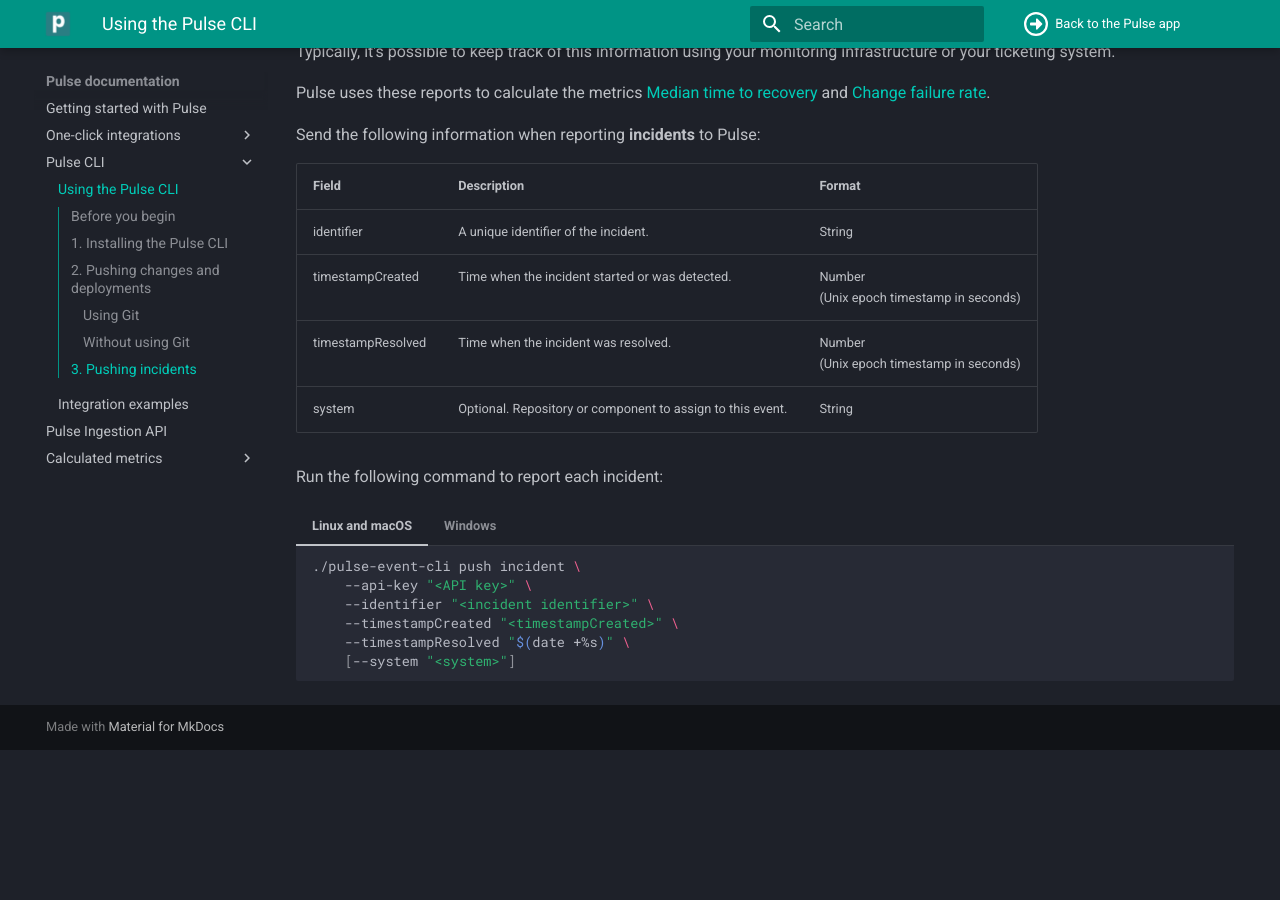
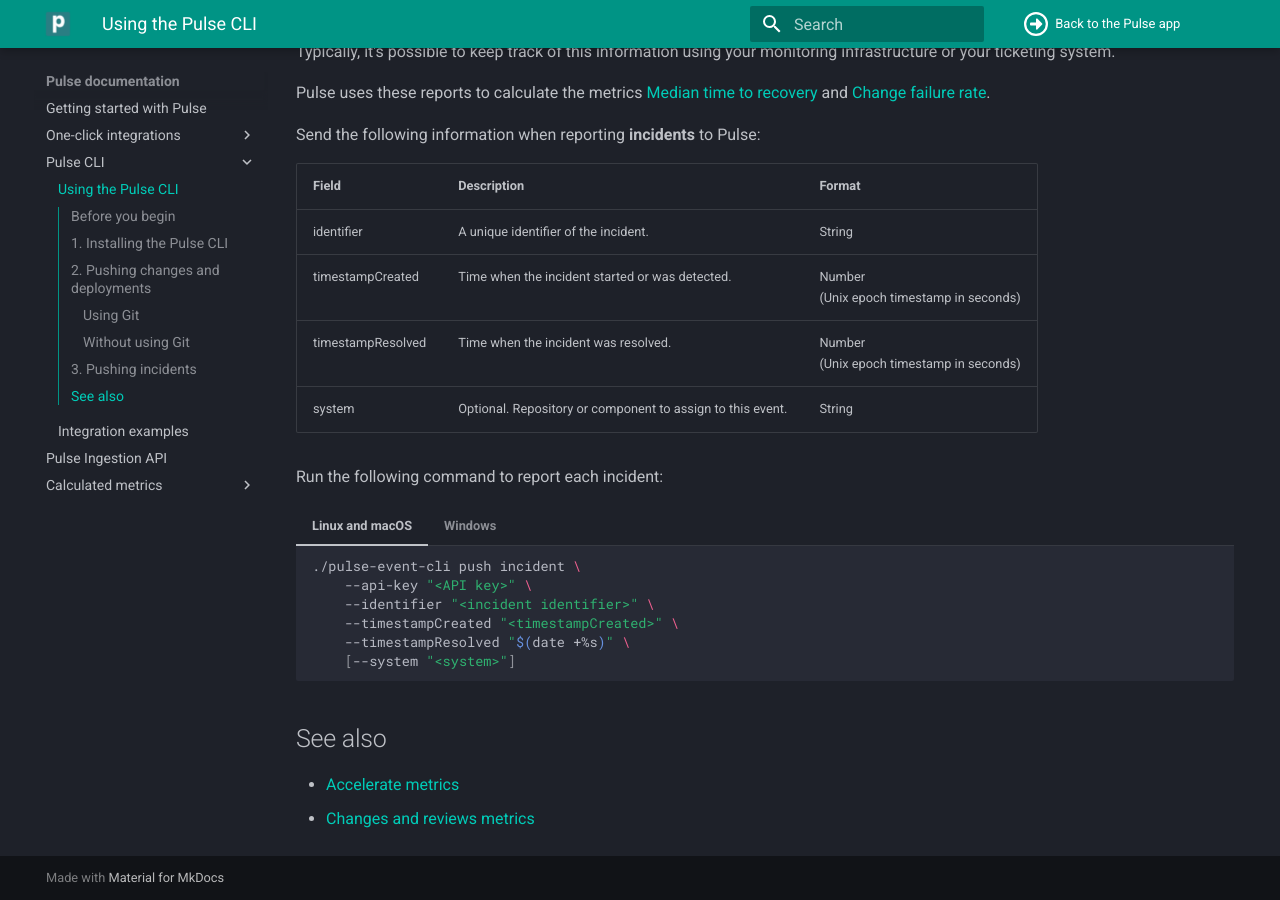
Before and after one commit to codacy/pulse-user-docs, an MkDocs documentation site: the page built from docs/cli/cli.md, in a window 1280 px wide and 900 px high, scrolled down 4444 px. Built offline with MkDocs 1.6.1 and Material for MkDocs 9.7.7, drawn with Linux system fonts in a browser that asks for light colours; before the commit the page ends 5194 px from its top, so only the background shows below that.

Commit message:
feature: Add See also links to integration pages

````diff
--- a/docs/cli/cli.md
+++ b/docs/cli/cli.md
@@ -253,3 +253,8 @@
         --timestampResolved "<timestampResolved>" \
         [--system "<system>"]
     ```
+
+## See also
+
+-   [Accelerate metrics](../metrics/accelerate.md)
+-   [Changes and reviews metrics](../metrics/accelerate-changes.md)
--- a/docs/one-click-integrations/pagerduty-integration.md
+++ b/docs/one-click-integrations/pagerduty-integration.md
@@ -49,3 +49,7 @@
     <td>Median time to recover and Change failure rate on the <a href="../../metrics/accelerate/">Accelerate Overview dashboard</a></td>
 </tr>
 </table>
+
+## See also
+
+-   [Accelerate metrics](../metrics/accelerate.md)
````
Also changed, not shown: docs/one-click-integrations/github-integration.md (+5 -0 lines).
